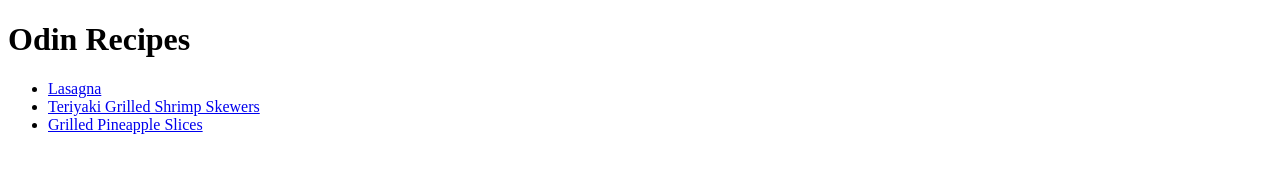
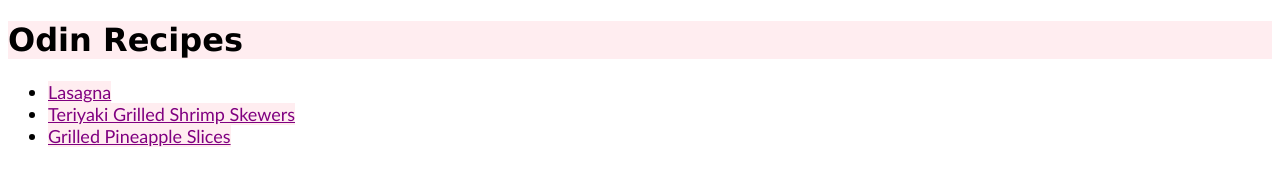
Before and after one commit to sgrazys/odin-recipes, a plain HTML site: page index.html in a window 1280 px wide. Drawn offline with Linux system fonts and the light colour scheme.

Commit message:
add some basic styles

```diff
--- /dev/null
+++ b/css/styles.css
@@ -0,0 +1,23 @@
+.title {
+	font-family: Verdana, Geneva, Tahoma, sans-serif;
+	background-color: #ffb6c140;
+}
+
+.lasagna {
+	background-color: aqua;
+}
+
+.link {
+	font-family: 'Trebuchet MS', 'Lucida Sans Unicode', 'Lucida Grande', 'Lucida Sans', Arial, sans-serif;
+	background-color: #ffb6c140;
+	color: purple;
+}
+
+p,
+h2,
+h3,
+ol,
+ul {
+	font-family: 'Trebuchet MS', 'Lucida Sans Unicode', 'Lucida Grande', 'Lucida Sans', Arial, sans-serif;
+	font-size: 18px;
+}
--- a/index.html
+++ b/index.html
@@ -2,23 +2,22 @@
 <html lang="en">
 	<head>
 		<meta charset="UTF-8" />
-		<meta
-			name="viewport"
-			content="width=device-width, initial-scale=1.0" />
+		<meta name="viewport" content="width=device-width, initial-scale=1.0" />
 		<title>Odin Recipes</title>
+		<link rel="stylesheet" href="./css/styles.css" />
 	</head>
 	<body>
-		<h1>Odin Recipes</h1>
+		<h1 class="title">Odin Recipes</h1>
 
 		<ul>
 			<li>
-				<a href="./recipes/lasagna.html">Lasagna</a>
+				<a class="link" href="./recipes/lasagna.html">Lasagna</a>
 			</li>
 			<li>
-				<a href="./recipes/grilled-shrimp.html">Teriyaki Grilled Shrimp Skewers</a>
+				<a class="link" href="./recipes/grilled-shrimp.html">Teriyaki Grilled Shrimp Skewers</a>
 			</li>
 			<li>
-				<a href="./recipes/pineapple-slice.html">Grilled Pineapple Slices</a>
+				<a class="link" href="./recipes/pineapple-slice.html">Grilled Pineapple Slices</a>
 			</li>
 		</ul>
 	</body>
```
Also changed, not shown: recipes/lasagna.html (+7 -12 lines).
